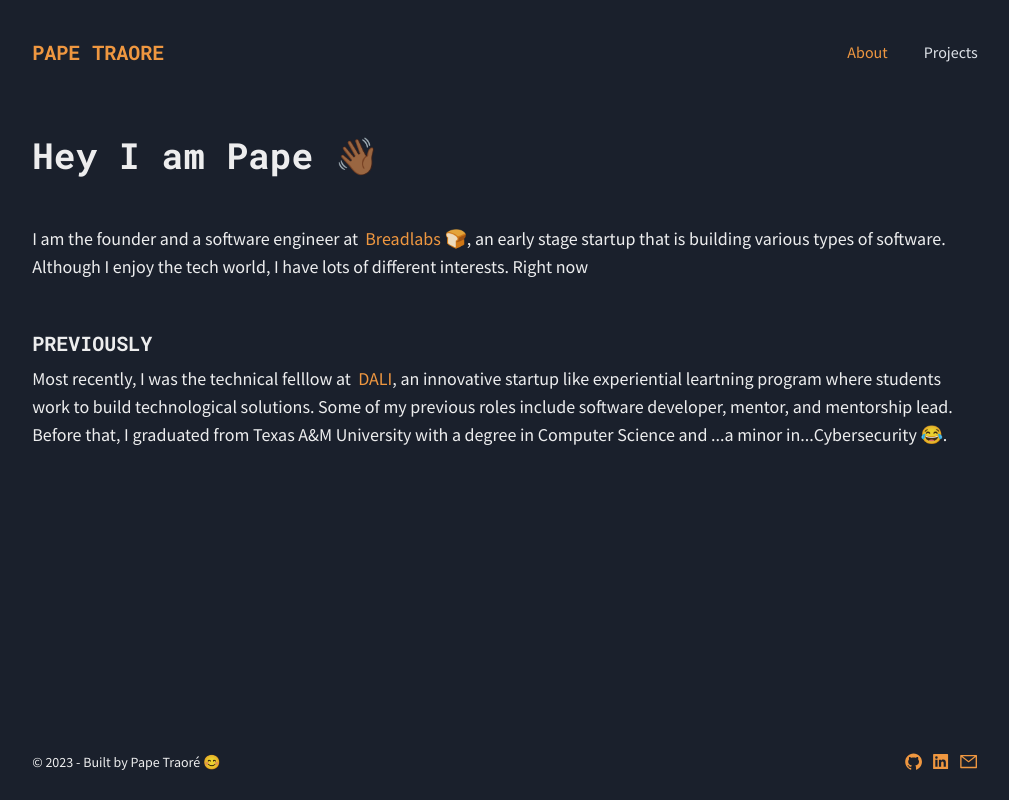
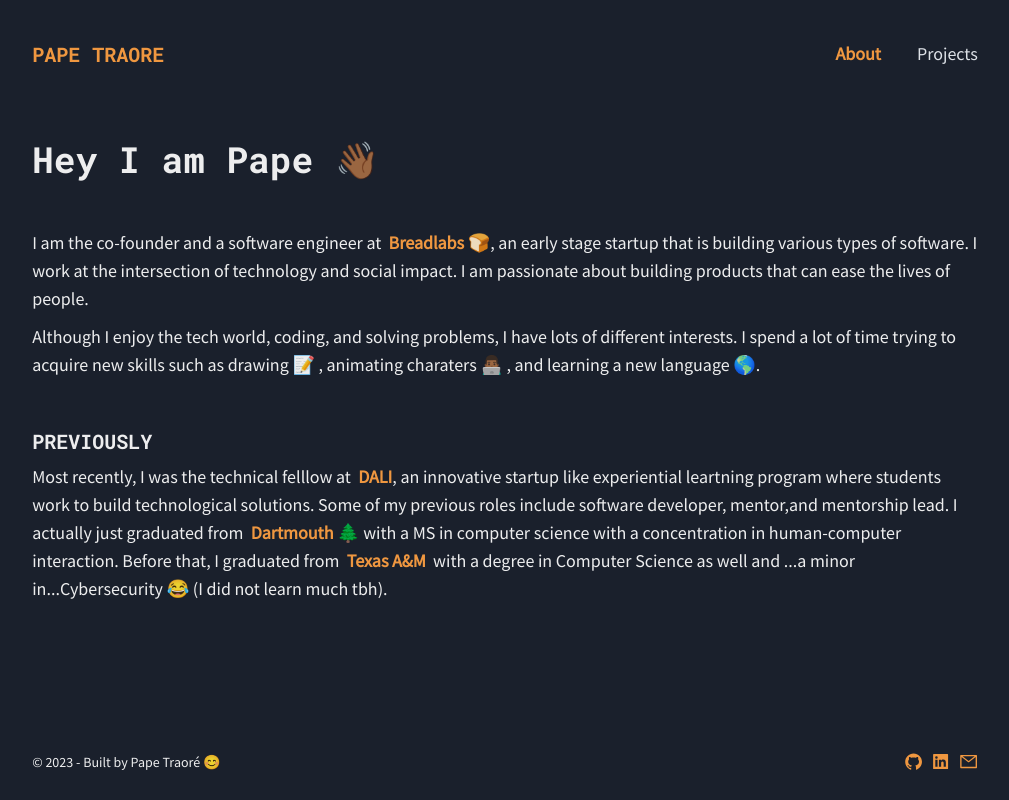
Before and after one commit to Pape98/personal-website, a Next.js app: page /about in a window 1280 px wide. Shown: the whole page, without its empty margins (135-1144 px from the left). Built offline with nearby package versions, Linux system fonts and the light colour scheme; no server answers; a web font is replaced by a local one.

Commit message:
trying bounce animation

```diff
--- a/src/components/cards/ProjectCard.jsx
+++ b/src/components/cards/ProjectCard.jsx
@@ -26,10 +26,10 @@ const ProjectCard = ({ project }) => {
                 initial={{ opacity: 0 }}
                 whileInView={{ opacity: 1 }}
                 viewport={{ once: true }}
-                transition={{ delay: 0.2 }}
+                transition={{ duration: 0.75 }}
                 style={{ height: '100%' }}
             >
-                <Flex gap={5} flexWrap='wrap' cursor='pointer' onClick={onOpen}>
+                <Flex gap={5} flexWrap='wrap' cursor='pointer' onClick={onOpen} _hover={{ scale: 3 }}>
                     <Stack w={{ base: '350px', md: '350px' }} gap={2}>
                         <Heading size='md'>{project.title}</Heading>
                         <Text>
@@ -37,11 +37,9 @@ const ProjectCard = ({ project }) => {
                         </Text>
                         <Flex gap={2} flexWrap='wrap'>{tags}</Flex>
                     </Stack>
-                    <Box flex='1' pos='relative' w="100%" aspectRatio='16/9' borderRadius='8px' overflow='hidden'>
+                    <Box flex='1' pos='relative' w="100%" aspectRatio='16/9' borderRadius='8px' overflow='hidden' >
                         {project.image?.length &&
-                            <motion.div>
-                                <Image src={project.image[0].url} alt={project.title} fill={true} style={{ objectFit: 'cover' }} />
-                            </motion.div>
+                            <Image src={project.image[0].url} alt={project.title} fill={true} style={{ objectFit: 'cover', }} />
                         }
                     </Box>
                 </Flex>
--- a/src/components/layout/Navbar.jsx
+++ b/src/components/layout/Navbar.jsx
@@ -9,10 +9,11 @@ const Navbar = () => {
   const links = paths.map((path) => {
     const isActive = router.pathname === path;
     const color = isActive ? 'primary' : 'secondary';
+    const title = path.slice(1).charAt(0).toUpperCase() + path.slice(2)
     return (
       <Link as={NextLink} href={path} key={path} color={color} _hover={{ color: 'primary' }}
       >
-        {path.slice(1).charAt(0).toUpperCase() + path.slice(2)}
+        {isActive ? <Text fontWeight='bold'>{title}</Text> : <Text>{title}</Text>}
       </Link>
     );
   });
--- a/src/pages/about.jsx
+++ b/src/pages/about.jsx
@@ -6,13 +6,17 @@ const About = () => {
       <Heading size='xl' pb={10}>Hey I am Pape 👋🏾</Heading>
       <Stack spacing='10px'>
         <Text>
-          I am the founder and a software engineer at &nbsp;
+          I am the co-founder and a software engineer at &nbsp;
           <Link href='http://breadlabs.io' isExternal>
-            Breadlabs
-          </Link> 🍞, an early stage startup that is building various types of software.
+            <b>Breadlabs</b>
+          </Link> 🍞, an early stage startup that is building various types of software. I work
+          at the intersection of technology and social impact. I am passionate about building
+          products that can ease the lives of people.
+        </Text>
 
-          Although I enjoy the tech world, I have lots of different interests.
-          Right now
+        <Text>
+          Although I enjoy the tech world, coding, and solving problems, I have lots of different interests.
+          I spend a lot of time trying to acquire new skills such as drawing 📝 , animating charaters 👨🏾‍💻 , and learning a new language 🌎.
         </Text>
 
         <Heading size='md' pt={10}>
@@ -22,10 +26,20 @@ const About = () => {
         <Text>
           Most recently, I was the technical felllow at  &nbsp;
           <Link href='http://dali.dartmouth.edu/' isExternal>
-            DALI
+            <b>DALI</b>
           </Link>, an innovative startup like experiential leartning program
-          where students work to build technological solutions. Some of my previous roles include software developer, mentor,
-          and mentorship lead. Before that, I graduated from Texas A&M University with a degree in Computer Science and ...a minor in...Cybersecurity 😂.
+          where students work to build technological solutions. Some of my previous roles include
+          software developer, mentor,and mentorship lead. I actually just graduated from
+          &nbsp;
+          <Link href='https://home.dartmouth.edu/' isExternal>
+            <b>Dartmouth</b> 🌲
+          </Link> with a MS in computer science with a concentration in human-computer interaction.
+          Before that, I graduated from &nbsp;
+          <Link href='https://home.dartmouth.edu/' isExternal>
+            <b>Texas A&M</b>  &nbsp;
+          </Link>
+          with a degree in Computer Science as well
+          and ...a minor in...Cybersecurity 😂 (I did not learn much tbh).
         </Text>
       </Stack>
 
```
Also changed, not shown: src/components/cards/ProjectCardOld.jsx (deleted, +0 -84 lines).
